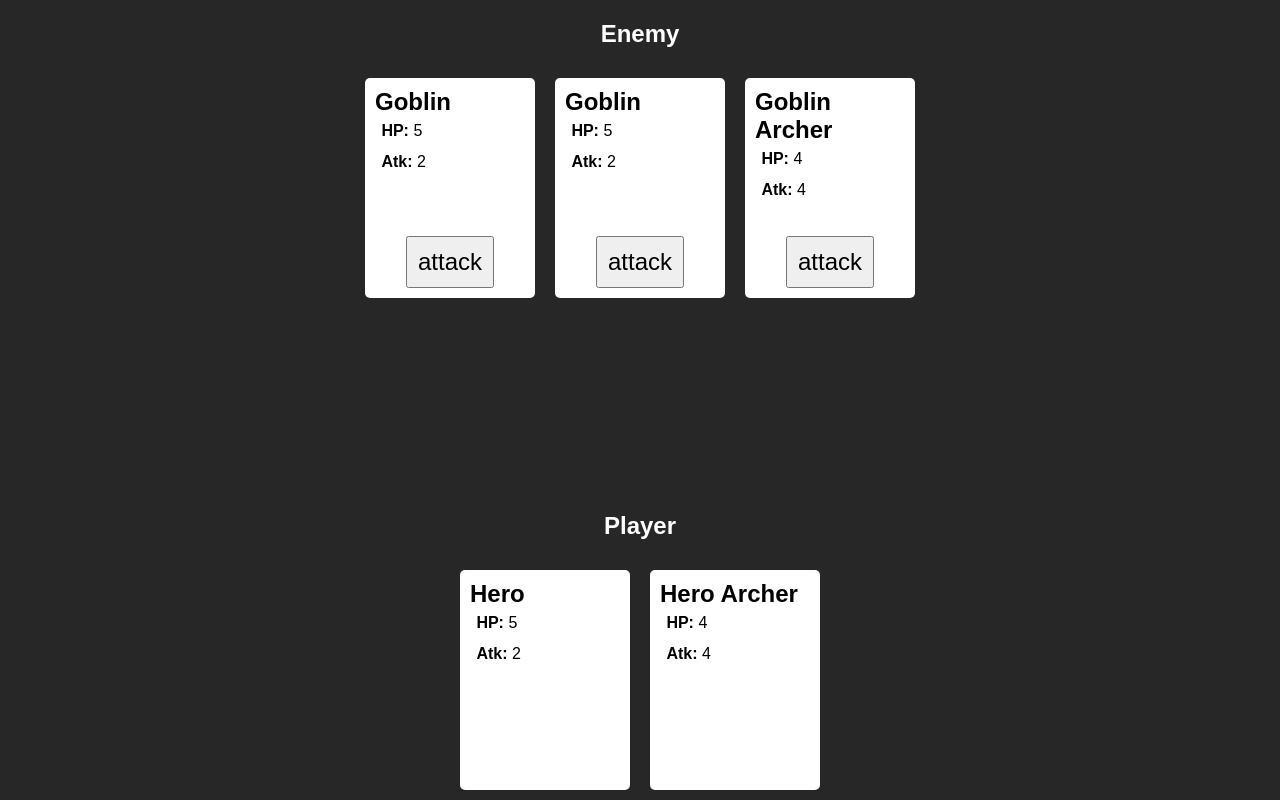
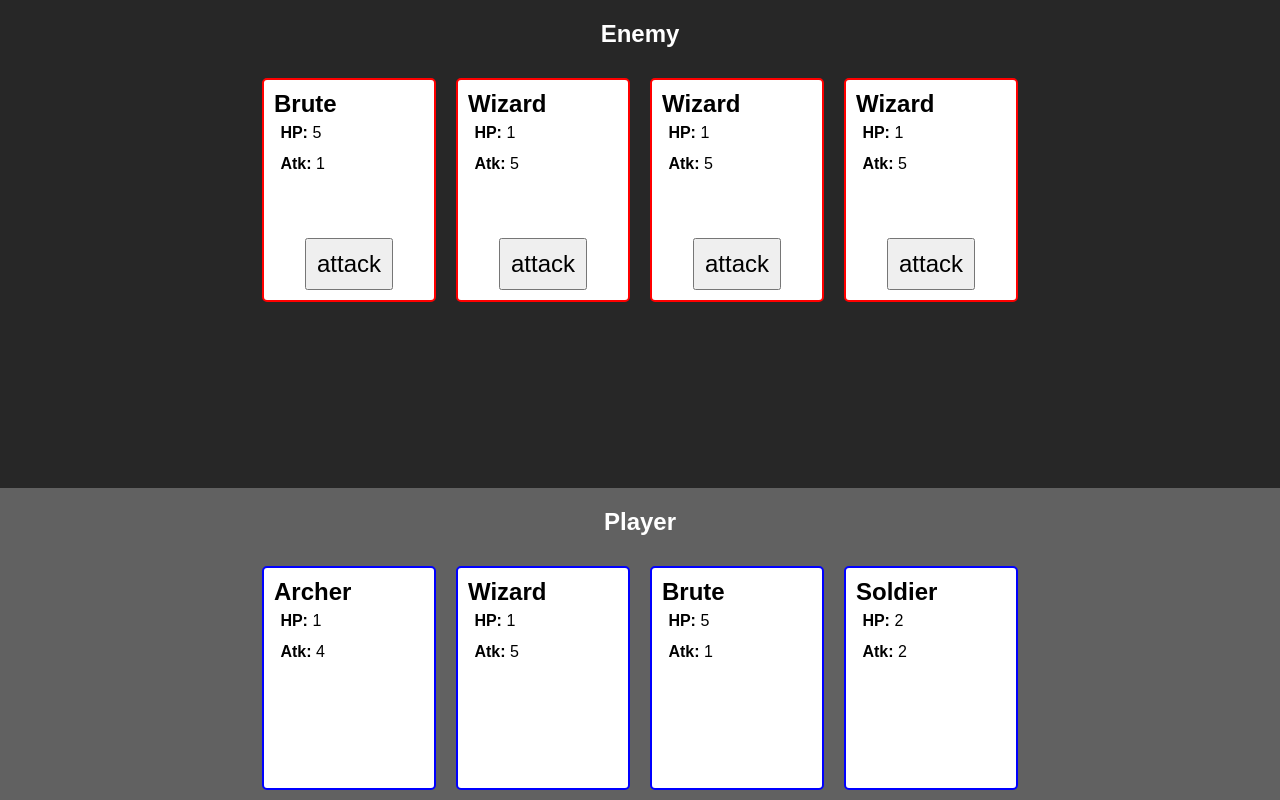
Before and after one commit to Vandesm14/card-game, a React (Vite) app: page / in a window 1280 px wide. Built offline with nearby package versions, Linux system fonts and the light colour scheme.

Commit message:
add better cards

```diff
--- a/src/App.tsx
+++ b/src/App.tsx
@@ -9,22 +9,8 @@ import { byId, byOwner, isAlive } from './cards';
 import { chance } from './chance';
 
 const sleep = (ms: number) => new Promise((resolve) => setTimeout(resolve, ms));
-
-// acts like a map, but awaits each item
-const mapAsync = async <T, U>(
-  arr: T[],
-  fn: (item: T, index: number, arr: T[]) => Promise<U>
-): Promise<U[]> => {
-  const results: U[] = [];
-  for (let i = 0; i < arr.length; i++) {
-    results.push(await fn(arr[i], i, arr));
-  }
-  return results;
-};
-
 function Main() {
   const { emit } = useEnqueue();
-
   const game = useGame();
 
   const attack = async () => {
@@ -72,13 +58,21 @@ function Main() {
 
       if (!isAlive(newDefenderCard)) {
         game.removeCard(defenderCard.id);
-      } else if (!isAlive(newCard)) {
+
+        // If the enemy is dead, we win!
+        break;
+      }
+      if (!isAlive(newCard)) {
         game.removeCard(newCard.id);
       }
     }
 
     // If the next turn is the enemy, wait a second before doing their turn
-    if (game.turn === 'player' && canAttack(game))
+    if (
+      game.turn === 'player' &&
+      game.getCardsByOwner('player').length > 0 &&
+      game.getCardsByOwner('enemy').length > 0
+    )
       setTimeout(() => doAITurn(), 1000);
 
     game.flipTurn();
@@ -110,7 +104,7 @@ function Main() {
       }}
     >
       <CardHand
-        highlight={game.turn === 'enemy' && !isAttacking}
+        highlight={game.turn === 'enemy'}
         title="Enemy"
         cards={game.cards
           .filter(byOwner('enemy'))
@@ -118,15 +112,16 @@ function Main() {
       />
       {game.defender ? (
         <CardHand
-          highlight={!!game.defender}
           title="Arena"
           cards={game.cards.filter((card) => card.id === game.defender)}
         />
       ) : null}
       <CardHand
-        highlight={game.turn === 'player' && !isAttacking}
+        highlight={game.turn === 'player'}
         title="Player"
-        cards={game.cards.filter(byOwner('player'))}
+        cards={game.cards
+          .filter(byOwner('player'))
+          .filter((card) => card.id !== game.defender)}
         style={{
           width: '100%',
         }}
--- a/src/cards.ts
+++ b/src/cards.ts
@@ -1,11 +1,10 @@
 export class Card {
   public readonly id!: string;
   public readonly name!: string;
-  public readonly description!: string;
-  public readonly image!: string;
+  public readonly description?: string;
+  public readonly image?: string;
 
   public attack!: number;
-  public defense!: number;
   public health!: number;
 
   public owner!: string;
@@ -19,55 +18,48 @@ export const isAlive = (card: Card) => card.health > 0;
 export const byOwner = (owner: string) => (card: Card) => card.owner === owner;
 export const byId = (id: string) => (card: Card) => card.id === id;
 
+type WithOwner = Partial<Card> & Pick<Card, 'owner'>;
+
 export const uuid = () => Math.random().toString(36).substring(2, 15);
-export const Hero = (init?: Partial<Card>) =>
+const Soldier = (init: WithOwner) =>
   new Card({
     id: uuid(),
-    name: 'Hero',
-    description: 'A hero',
-    image: 'hero.png',
+    name: 'Soldier',
     attack: 2,
-    defense: 3,
-    health: 5,
-    owner: 'player',
+    health: 2,
     ...init,
   });
 
-export const HeroArcher = (init?: Partial<Card>) =>
+const Archer = (init: WithOwner) =>
   new Card({
     id: uuid(),
-    name: 'Hero Archer',
-    description: 'A hero archer',
-    image: 'hero-archer.png',
+    name: 'Archer',
     attack: 4,
-    defense: 1,
-    health: 4,
-    owner: 'player',
+    health: 1,
     ...init,
   });
 
-export const Goblin = (init?: Partial<Card>) =>
+const Brute = (init: WithOwner) =>
   new Card({
     id: uuid(),
-    name: 'Goblin',
-    description: 'A goblin',
-    image: 'goblin.png',
-    attack: 2,
-    defense: 3,
+    name: 'Brute',
+    attack: 1,
     health: 5,
-    owner: 'enemy',
     ...init,
   });
 
-export const GoblinArcher = (init?: Partial<Card>) =>
+const Wizard = (init: WithOwner) =>
   new Card({
     id: uuid(),
-    name: 'Goblin Archer',
-    description: 'A goblin archer',
-    image: 'goblin-archer.png',
-    attack: 4,
-    defense: 1,
-    health: 4,
-    owner: 'enemy',
+    name: 'Wizard',
+    attack: 5,
+    health: 1,
     ...init,
   });
+
+export const Kinds = {
+  Soldier,
+  Archer,
+  Brute,
+  Wizard,
+};
--- a/src/components/Card.tsx
+++ b/src/components/Card.tsx
@@ -40,6 +40,15 @@ export const CardFace = ({ card, style, onClick }: CardFaceProps) => {
       },
     ]) ?? {};
 
+  const borderStyle: React.CSSProperties =
+    card.owner === 'player'
+      ? {
+          border: '2px solid blue',
+        }
+      : {
+          border: '2px solid red',
+        };
+
   React.useEffect(() => {
     if (item && !marker) {
       setMarker(item.data.text);
@@ -64,9 +73,10 @@ export const CardFace = ({ card, style, onClick }: CardFaceProps) => {
         padding: '10px',
         backgroundColor: 'white',
         color: 'black',
+        position: 'relative',
         ...battleStyle,
+        ...borderStyle,
         ...(style ?? {}),
-        position: 'relative',
       }}
       onClick={() => onClick?.(card)}
     >
--- a/src/game.ts
+++ b/src/game.ts
@@ -1,5 +1,5 @@
 import { create } from 'zustand';
-import { Card, Goblin, GoblinArcher, Hero, HeroArcher } from './cards';
+import { byId, byOwner, Card, Kinds } from './cards';
 
 export type Owner = 'player' | 'enemy';
 
@@ -13,6 +13,8 @@ export interface Game {
   addCard: (card: Card) => void;
   removeCard: (cardId: Card['id']) => void;
   updateCard: (card: Card) => void;
+  getCard: (cardId: Card['id']) => Card | undefined;
+  getCardsByOwner: (owner: Owner) => Card[];
 
   setTurn: (turn: Owner) => void;
   flipTurn: () => void;
@@ -22,8 +24,17 @@ export interface Game {
   clearBattle: () => void;
 }
 
-export const useGame = create<Game>((set) => ({
-  cards: [Hero(), HeroArcher(), Goblin(), Goblin(), GoblinArcher()],
+const pickRandomCards = (count: number, owner: Owner): Card[] => {
+  const cards = [];
+  for (let i = 0; i < count; i++) {
+    const kind = Object.values(Kinds)[Math.floor(Math.random() * 4)];
+    cards.push(kind({ owner }));
+  }
+  return cards;
+};
+
+export const useGame = create<Game>((set, get) => ({
+  cards: [...pickRandomCards(4, 'player'), ...pickRandomCards(4, 'enemy')],
   turn: 'player',
   attacker: 'player',
   defender: undefined,
@@ -38,6 +49,8 @@ export const useGame = create<Game>((set) => ({
     set((state) => ({
       cards: state.cards.map((c) => (c.id === card.id ? card : c)),
     })),
+  getCard: (cardId) => get().cards.find(byId(cardId)),
+  getCardsByOwner: (owner) => get().cards.filter(byOwner(owner)),
 
   setTurn: (turn) => set({ turn }),
   flipTurn: () =>
```
